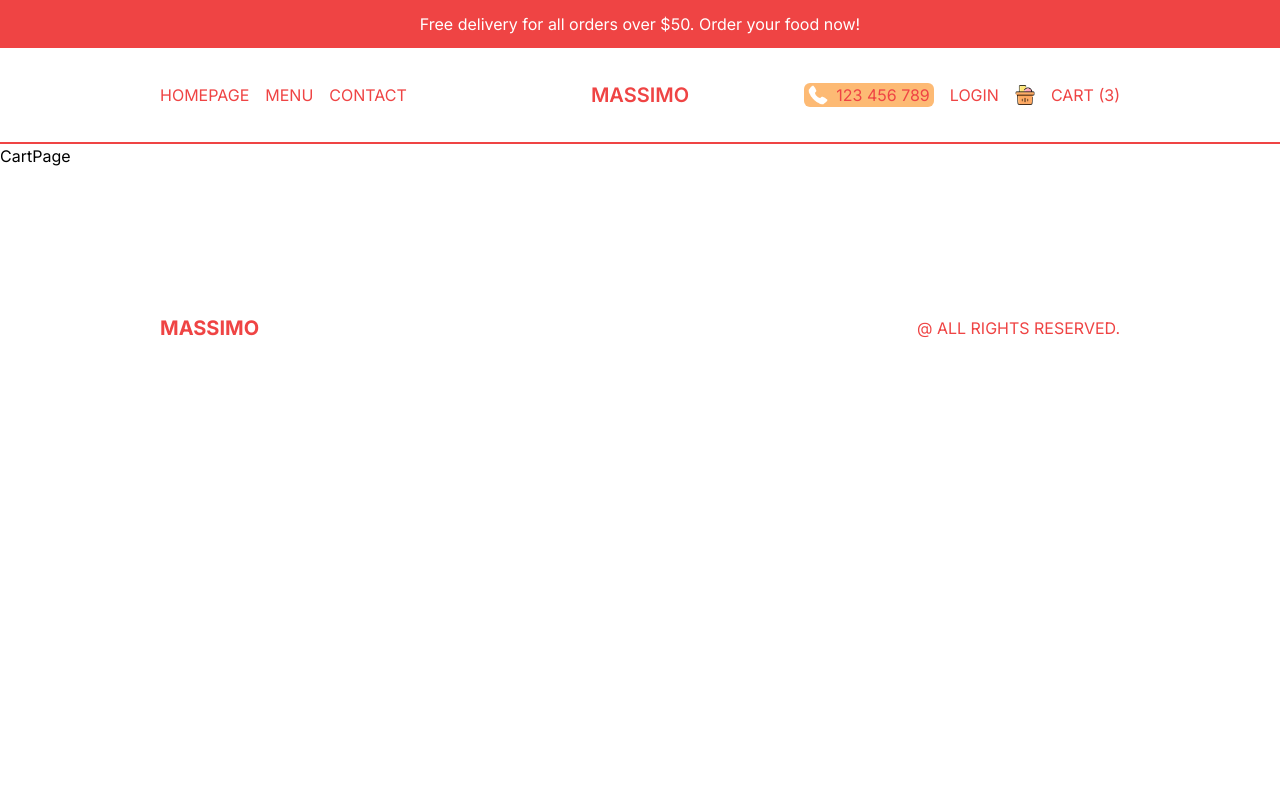
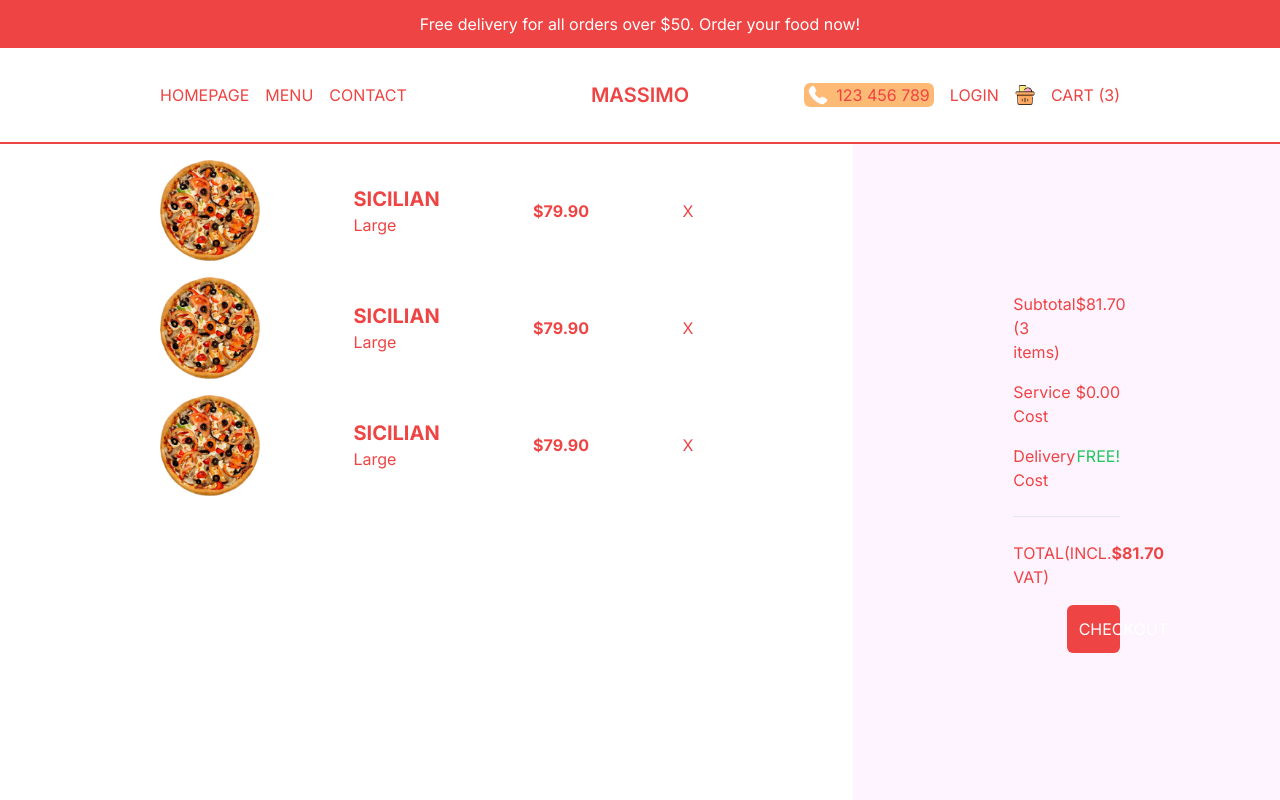
Before and after one commit to sadimdev/restaurant, a Next.js app: page /cart in a window 1280 px wide. Shown: the top 800 px of the page. Built offline with nearby package versions, Linux system fonts and the light colour scheme.

Commit message:
feat: Create Cart page UI

```diff
--- a/src/app/cart/page.tsx
+++ b/src/app/cart/page.tsx
@@ -1,9 +1,67 @@
-import React from 'react'
+import Image from "next/image";
+import React from "react";
 
 const CartPage = () => {
   return (
-    <div>CartPage</div>
-  )
-}
+    <div className="h-[calc(100vh-6rem)] md:h-[calc(100vh-9rem)] flex flex-col text-red-500 lg:flex-row">
+      {/* PRODUCTS CONTAINER */}
+      <div className="h-1/2 p-4 flex flex-col overflow-scroll lg:h-full lg:w-2/3 2xl:w-1/2 lg:px-20 xl:px-40">
+        {/* SINGLE ITEM */}
+        <div className="flex items-center justify-between mb-4">
+          <Image src="/temporary/p1.png" alt="" width={100} height={100} />
+          <div className="">
+            <h1 className="uppercase text-xl font-bold">sicilian</h1>
+            <span>Large</span>
+          </div>
+          <h2 className="font-bold">$79.90</h2>
+          <span className="cursor-pointer">X</span>
+        </div>
+        {/* SINGLE ITEM */}
+        <div className="flex items-center justify-between mb-4">
+          <Image src="/temporary/p1.png" alt="" width={100} height={100} />
+          <div className="">
+            <h1 className="uppercase text-xl font-bold">sicilian</h1>
+            <span>Large</span>
+          </div>
+          <h2 className="font-bold">$79.90</h2>
+          <span className="cursor-pointer">X</span>
+        </div>
+        {/* SINGLE ITEM */}
+        <div className="flex items-center justify-between mb-4">
+          <Image src="/temporary/p1.png" alt="" width={100} height={100} />
+          <div className="">
+            <h1 className="uppercase text-xl font-bold">sicilian</h1>
+            <span>Large</span>
+          </div>
+          <h2 className="font-bold">$79.90</h2>
+          <span className="cursor-pointer">X</span>
+        </div>
+      </div>
+      {/* PAYMENT CONTAINER */}
+      <div className="h-1/2 p-4 bg-fuchsia-50 flex flex-col gap-4 justify-center lg:h-full lg:w-1/3 2xl:w-1/2 lg:px-20 xl:px-40 2xl:text-xl 2xl:gap-6">
+        <div className="flex justify-between">
+          <span className="">Subtotal (3 items)</span>
+          <span className="">$81.70</span>
+        </div>
+        <div className="flex justify-between">
+          <span className="">Service Cost</span>
+          <span className="">$0.00</span>
+        </div>
+        <div className="flex justify-between">
+          <span className="">Delivery Cost</span>
+          <span className="text-green-500">FREE!</span>
+        </div>
+        <hr className="my-2" />
+        <div className="flex justify-between">
+          <span className="">TOTAL(INCL. VAT)</span>
+          <span className="font-bold">$81.70</span>
+        </div>
+        <button className="bg-red-500 text-white p-3 rounded-md w-1/2 self-end">
+          CHECKOUT
+        </button>
+      </div>
+    </div>
+  );
+};
 
-export default CartPage
+export default CartPage;
--- a/src/components/Notification.tsx
+++ b/src/components/Notification.tsx
@@ -2,7 +2,7 @@
 
 const Notification = () => {
   return (
-      <div className='w-ful h-12 bg-red-500 text-white flex px-4 items-center justify-center text-center text-sm md:text-base cursor-pointer'>
+      <div className='w-full h-12 bg-red-500 text-white flex px-4 items-center justify-center text-center text-sm md:text-base cursor-pointer'>
           <p>Free delivery for all orders over $50. Order your food now!</p>
       </div>
   )
```
